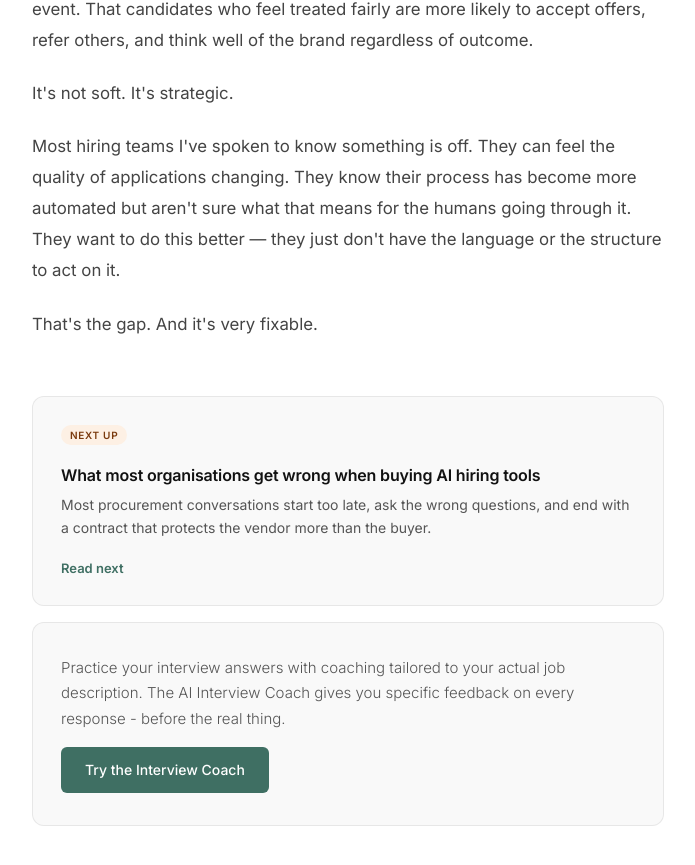
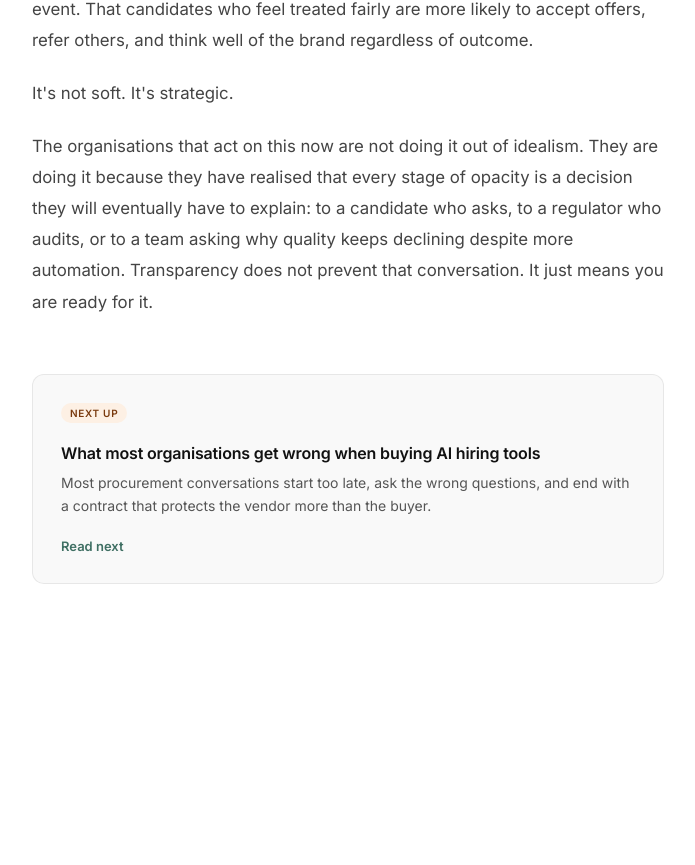
Before and after one commit to MYAISAM/aievolvingyou, a React (Vite) app: page /resources/ai-hiring-trust-problem in a window 1280 px wide. Shown: the part 3737-4602 px from the top of the page, without its empty margins (292-987 px from the left). After the commit the page ends 4401 px from the top, so only its background shows below. Built offline with nearby package versions, Linux system fonts and the light colour scheme.

Commit message:
Harden Pillar 3 article ending, suppress coach CTA on org articles

```diff
--- a/src/articles/ArticleTrustProblem.jsx
+++ b/src/articles/ArticleTrustProblem.jsx
@@ -97,7 +97,7 @@ export default function ArticleTrustProblem() {
       bucket="For Organisations"
       title="AI in hiring has created a trust problem on both sides of the table"
       nextArticle={nextArticle}
-      ctaVariant="org"
+      hideCoachCta={true}
     >
       <p>I've spent the last year building tools for people navigating AI-disrupted careers. And the longer I've been in this space, the more clearly I can see a problem that almost nobody is naming directly.</p>
 
@@ -155,9 +155,7 @@ export default function ArticleTrustProblem() {
 
       <p>It's not soft. It's strategic.</p>
 
-      <p>Most hiring teams I've spoken to know something is off. They can feel the quality of applications changing. They know their process has become more automated but aren't sure what that means for the humans going through it. They want to do this better — they just don't have the language or the structure to act on it.</p>
-
-      <p>That's the gap. And it's very fixable.</p>
+      <p>The organisations that act on this now are not doing it out of idealism. They are doing it because they have realised that every stage of opacity is a decision they will eventually have to explain: to a candidate who asks, to a regulator who audits, or to a team asking why quality keeps declining despite more automation. Transparency does not prevent that conversation. It just means you are ready for it.</p>
 
     </ArticleLayout>
   );
```
